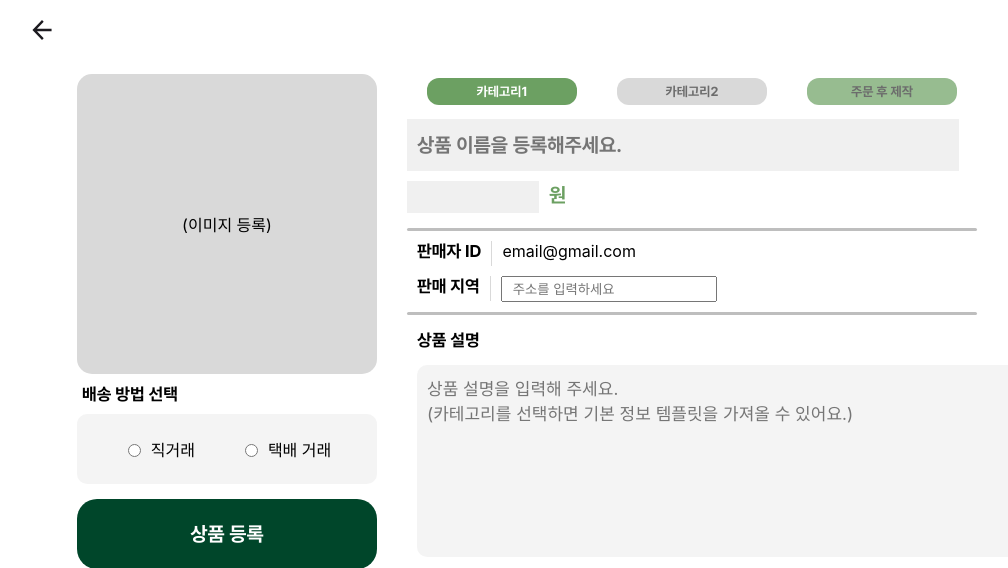
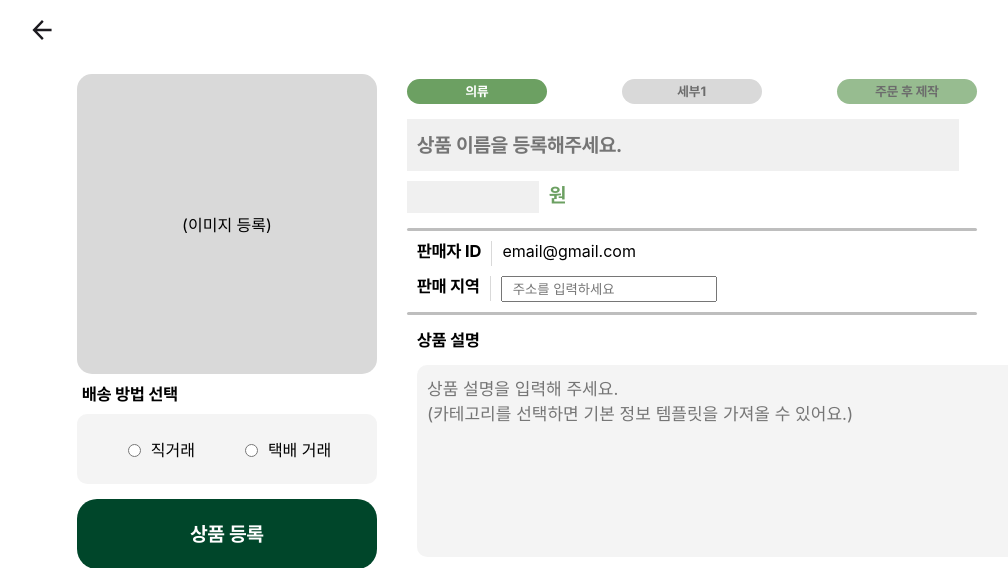
Before and after one commit to topograp2/Ewha-market, a Flask app: page /reg_items in a window 1280 px wide; the page is wider, and only the part inside the window is pictured. Shown: the part 88-656 px from the top of that part, without its empty margins (113-1121 px from the left). Run offline with Flask 3, Linux system fonts and the light colour scheme; some web fonts are replaced.

Commit message:
상품 등록 페이지 카테고리 수정

```diff
--- a/static/css/reg_items.css
+++ b/static/css/reg_items.css
@@ -208,3 +208,27 @@ input[type="number"]{
     border-radius: 10px;
     resize: none;
 }
+
+select{
+    -moz-appearance: none;
+    -webkit-appearance: none;
+    appearance: none;
+    width: 140px;
+    height: 25px;
+    text-align: center;
+    border: 0;
+    border-radius: 20px;
+    font-family: 'Pretendard-Bold';
+}
+.catagory select:first-child{
+    background-color: #6CA062;
+    color: white;
+}
+.catagory select:nth-child(3){
+    background-color: #6CA062B3;
+    color: #6C6C6C;
+}
+.catagory select:nth-child(2){
+    background-color: #D9D9D9;
+    color: #6C6C6C;
+}
--- a/templates/reg_items.html
+++ b/templates/reg_items.html
@@ -27,9 +27,24 @@
             </div>
             <div class="right">
                 <div class="catagory">
-                    <div>카테고리1</div>
-                    <div>카테고리2</div>
-                    <div>주문 후 제작</div>
+                    <select>
+                        <option>의류</option>
+                        <option>문구</option>
+                        <option>뷰티</option>
+                        <option>디지털</option>
+                        <option>잡화</option>
+                    </select>
+                    <select>
+                        <option>세부1</option>
+                        <option>세부2</option>
+                        <option>세부3</option>
+                        <option>세부4</option>
+                    </select>
+                    <select>
+                        <option>주문 후 제작</option>
+                        <option>제작 완료</option>
+                    </select>
+
                 </div>
                 <div>
                     <div>
--- a/templates/user_reg.html
+++ b/templates/user_reg.html
@@ -27,7 +27,7 @@
                 <div class="check-icon"></div>
             </div>
             <div class="email-container">
-                <input class="email-input" type="email" placeholder="이메일">
+                <input class="email-input" type="text" placeholder="이메일">
                 @
                 <input class="email-input" type="text" placeholder="직접 입력">
             </div>
```
